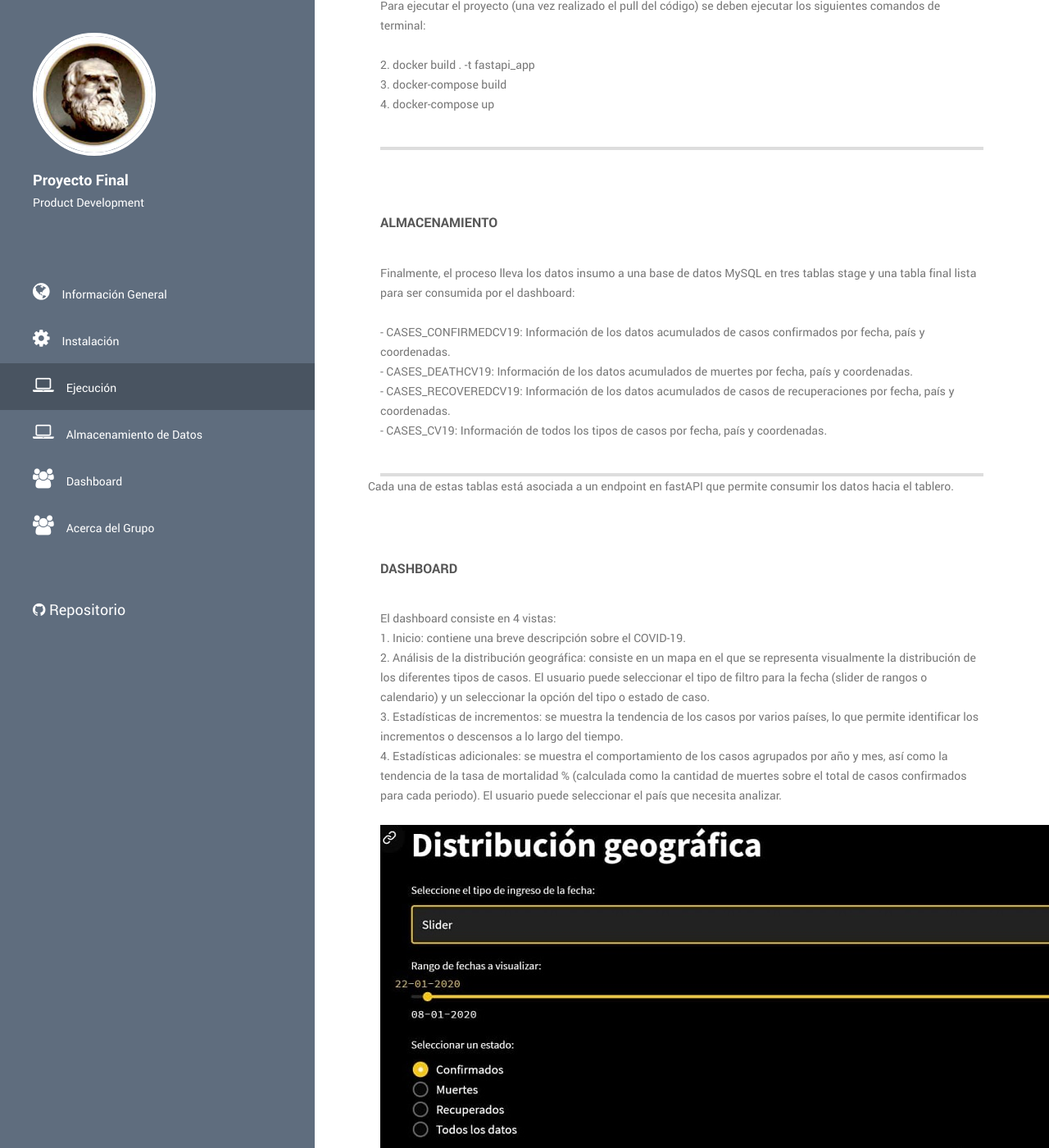
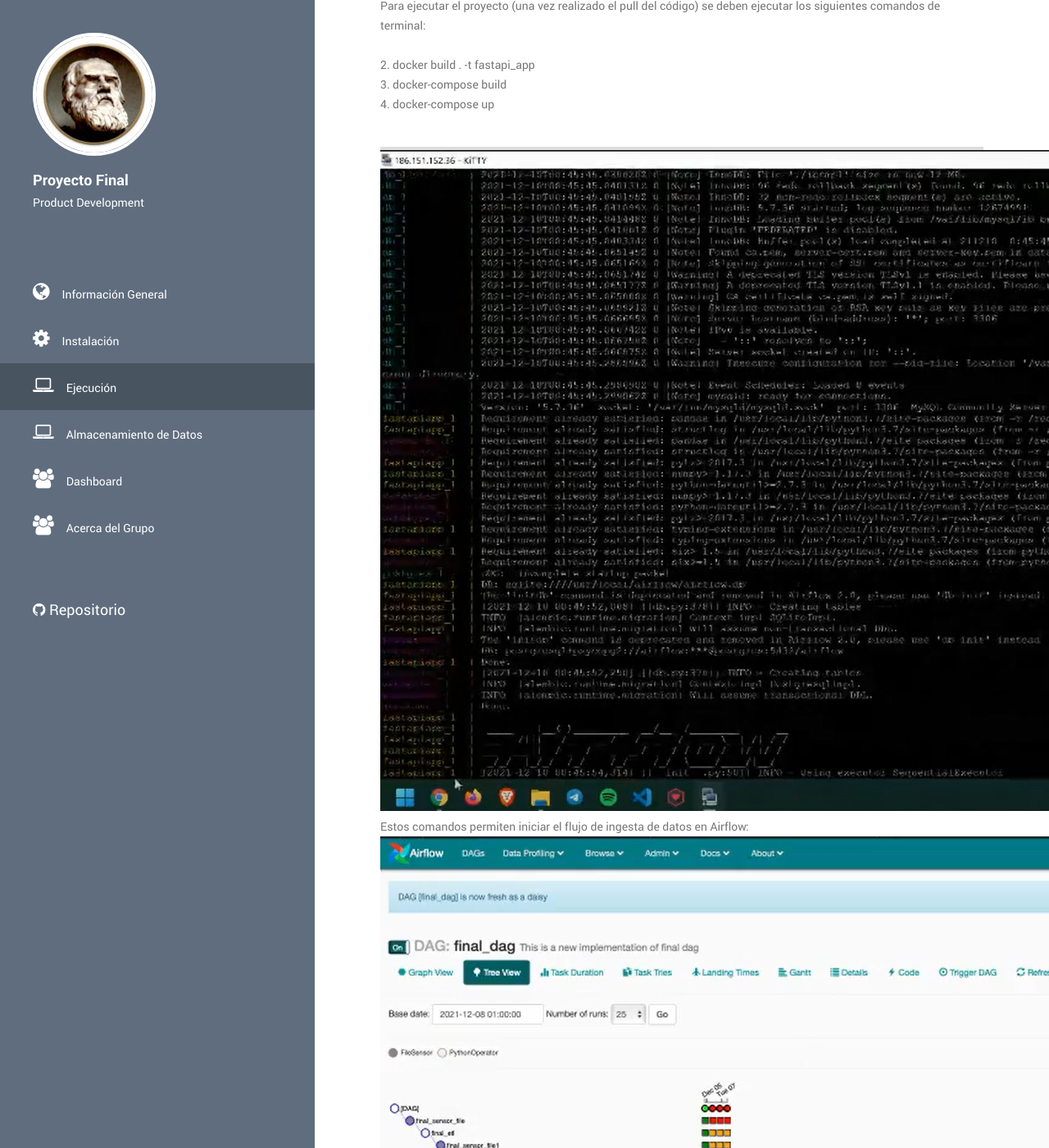
Before and after one commit to sergiopalmat/Product-Development, a Jekyll site: the page index.html, which Jekyll copies as it is, in a window 1280 px wide and 1400 px high, scrolled down 1306 px. Shown: the whole window at 82% size. Built offline with Jekyll 4.4.1, drawn with Linux system fonts in a browser that asks for light colours; some of the changed text lies outside the part shown.

Commit message:
Update index.html

```diff
--- a/index.html
+++ b/index.html
@@ -127,6 +127,13 @@
 								<li>4. docker-compose up</li>
 							</ul>
                             <hr>
+                            <div>
+                                <img src="img/8.png" alt="terminal">
+                            </div>
+							<p>Estos comandos permiten iniciar el flujo de ingesta de datos en Airflow:</p>
+                            <div>
+                                <img src="img/DAGs.png" alt="DAGS">
+                            </div>
                         </div>
 					</div>
                     </div> <!-- #Ejecución -->
@@ -134,7 +141,7 @@
                     <div class="page-section" id="almacenamiento">
                     <div class="row">
                         <div class="col-md-12">
-                            <h4 class="widget-title">Almacenamiento</h4>
+                            <h4 class="widget-title">Almacenamiento de Datos</h4>
                             <p>Finalmente, el proceso lleva los datos insumo a una base de datos MySQL en tres tablas stage y una tabla final lista para ser consumida por el dashboard:</p>
 							<br>
 							<ul>
@@ -256,7 +263,7 @@
                             <h4 class="widget-title">Información de Grupo</h4>
 							<div>
 								<h5>Este trabajo fue realizado en conjunto por Eddson Sierra, Alejandro López, Diego Martinez, Jairo Salazar y Sergio Palma. El código y documentación están disponibles en:</h5>
-								<li><a href="https://github.com/sergiopalmat/Product-Development"></a></li>
+								<a href="https://github.com/sergiopalmat/Product-Development"></a>
 							</div>
                         </div>
                     </div>
```
